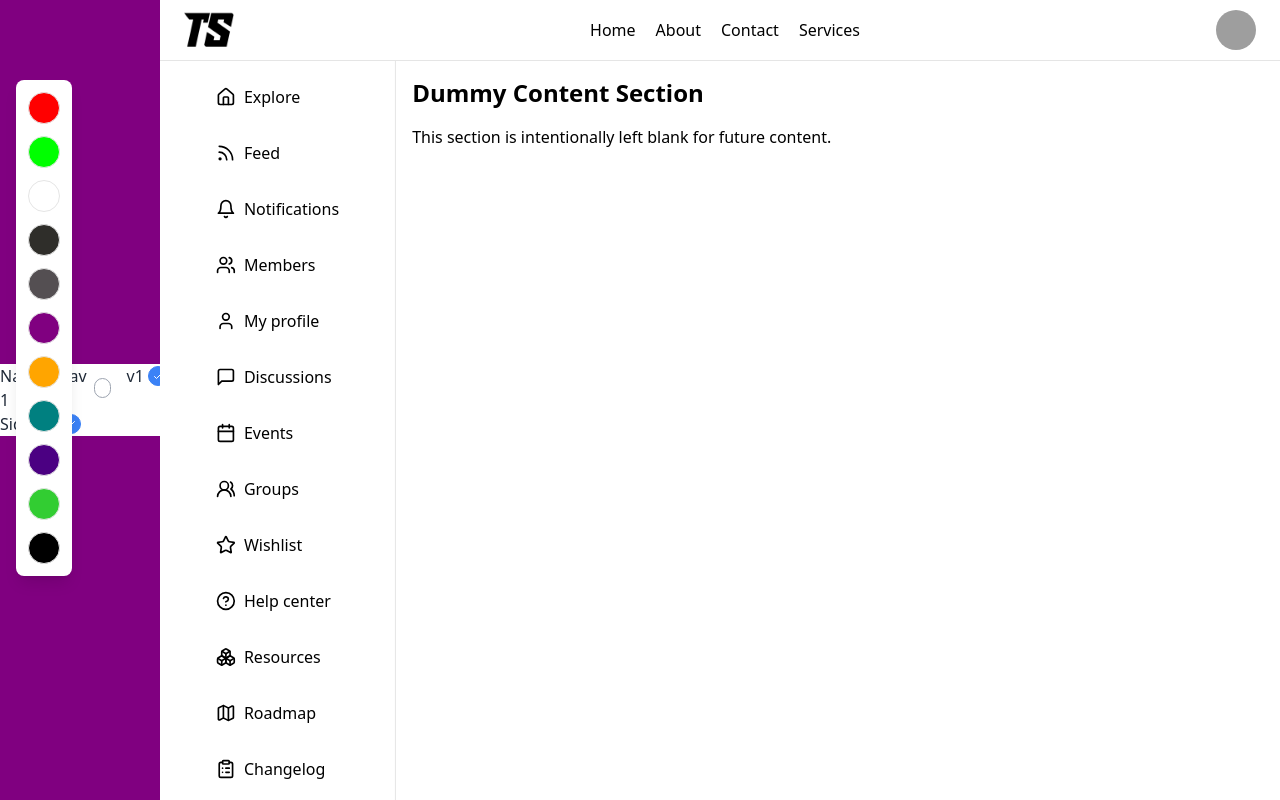
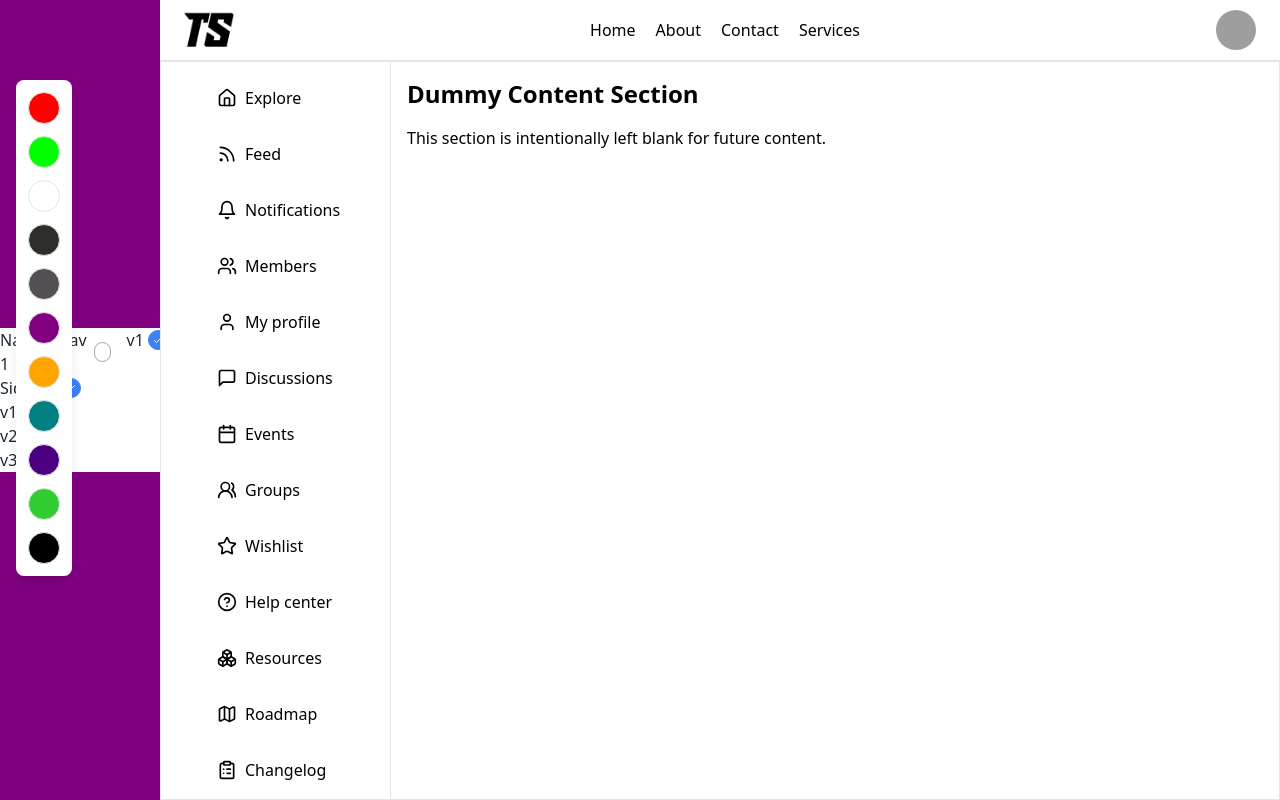
Before and after one commit to ayoubfatah/web-design-lab, a Next.js app: page /FakeWebsiteComponents/FakeWebsiteContent in a window 1280 px wide. Built offline with nearby package versions, Linux system fonts and the light colour scheme; grey boxes are pictures that could not be loaded; what tailwindcss-motion would draw is missing.

Commit message:
finishing sidebars

```diff
--- a/pages/FakeWebsiteComponents/FakeWebsiteContent.tsx
+++ b/pages/FakeWebsiteComponents/FakeWebsiteContent.tsx
@@ -21,6 +21,10 @@ import {
   Briefcase,
 } from "lucide-react";
 import { RoundedCheckbox } from "./RoundedCheckbox";
+import { cn } from "@/lib/utils";
+
+const SidebarAnimation =
+  "motion-translate-x-in-[-27%] motion-translate-y-in-[0%] motion-opacity-in-[0%] motion-blur-in-[5px] motion-duration-[0.35s] motion-duration-[0.53s]/translate";
 
 const navItems = [
   { icon: Home, label: "Explore" },
@@ -36,6 +40,59 @@ const navItems = [
   { icon: Boxes, label: "Resources" },
   { icon: Map, label: "Roadmap" },
   { icon: ClipboardList, label: "Changelog" },
+];
+
+const navItems2 = [
+  {
+    group: "Main",
+    items: [
+      { icon: Home, label: "Explore" },
+      { icon: Rss, label: "Feed" },
+      { icon: Bell, label: "Notifications" },
+    ],
+  },
+  {
+    group: "Social",
+    items: [
+      { icon: Users, label: "Members" },
+      { icon: User, label: "My profile" },
+      { icon: MessageSquare, label: "Discussions" },
+    ],
+  },
+  {
+    group: "Activities",
+    items: [
+      { icon: Calendar, label: "Events" },
+      { icon: UsersRound, label: "Groups" },
+      { icon: Star, label: "Wishlist" },
+    ],
+  },
+  {
+    group: "Support",
+    items: [
+      { icon: HelpCircle, label: "Help center" },
+      { icon: Boxes, label: "Resources" },
+      { icon: Map, label: "Roadmap" },
+      { icon: ClipboardList, label: "Changelog" },
+      { icon: Briefcase, label: "Job board" },
+    ],
+  },
+];
+
+const navItems3 = [
+  { icon: Home },
+  { icon: Rss },
+  { icon: Bell },
+  { icon: Users },
+  { icon: User },
+  { icon: MessageSquare },
+  { icon: Calendar },
+  { icon: UsersRound },
+  { icon: Star },
+  { icon: HelpCircle },
+  { icon: Boxes },
+  { icon: Map },
+  { icon: ClipboardList },
 ];
 
 const colors = [
@@ -69,6 +126,7 @@ export default function FakeWebsiteContent() {
   const [nav2v, setNav2v] = useState<number>(1);
   const [nav1v, setNav1v] = useState<number>(1);
   const [navBarSHowing, setNavBarSHowing] = useState<number>(1);
+  const [sideBarShowing, setSideBarShowing] = useState<number>(1);
 
   const handleSidebarToggle = () => {
     setShowSidebar((prevState) => !prevState);
@@ -84,14 +142,23 @@ export default function FakeWebsiteContent() {
 
         <DraggableColorPalette colors={colors} />
 
-        <div className="flex h-full bg-white overflow-hidden">
-          {showSidebar ? (
-            <motion.ul
-              className="px-12 flex flex-col pt-4 border-r-[1px]  bg-white items-start gap-4 justify"
-              initial={{ x: -200 }}
-              animate={{ x: 0 }}
-              exit={{ x: -200 }}
-              transition={{ ease: "anticipate" }}
+        <div
+          className={cn(
+            "grid bg-white h-full border overflow-hidden transition-all duration-150 ease-in-out",
+            {
+              "grid-cols-[230px,1fr]": showSidebar && sideBarShowing !== 3,
+              "grid-cols-[60px,1fr]": showSidebar && sideBarShowing === 3,
+              "grid-cols-[0px,1fr]": !showSidebar,
+            }
+          )}
+        >
+          <div>
+            {showSidebar && (
+              <div className="border-r-[1px] h-full">
+                <ul>
+                  {sideBarShowing === 1 && (
+                    <div
+                      className={`${SidebarAnimation} px-12 flex flex-col pt-4  bg-white items-start gap-4 justify`}
                     >
                       {navItems.map((item, index) => (
                         <li
@@ -102,15 +169,55 @@ export default function FakeWebsiteContent() {
                           <span>{item.label}</span>
                         </li>
                       ))}
-            </motion.ul>
-          ) : (
-            <motion.div
-              initial={{ x: 200, opacity: 1 }}
-              animate={{ x: 0, opacity: 1 }}
-              exit={{ x: 200, opacity: 0 }}
-              transition={{ ease: "easeInOut", duration: 0.2 }}
-              className="bg-white text-black flex-grow "
+                    </div>
+                  )}
+                  {sideBarShowing === 2 && (
+                    <div className={` px-3 py-5 `}>
+                      {navItems2.map((group, groupIndex) => (
+                        <div
+                          key={group.group}
+                          className={`${SidebarAnimation} mb-6`}
                         >
+                          <h2 className="px-4 mb-2 text-xs font-semibold text-purple-600 dark:text-purple-300 uppercase tracking-wider">
+                            {group.group}
+                          </h2>
+                          <div className="space-y-1">
+                            {group.items.map((item, itemIndex) => (
+                              <a
+                                key={item.label}
+                                href="#"
+                                className="flex items-center gap-3 px-4 py-2 text-sm text-gray-700 dark:text-gray-300 rounded-lg transition-all duration-200 hover:bg-gradient-to-r hover:from-purple-500/10 hover:to-pink-500/10 hover:text-purple-700 dark:hover:text-purple-300 group"
+                              >
+                                <item.icon className="w-5 h-5 transition-transform duration-200 group-hover:scale-110" />
+                                <span>{item.label}</span>
+                              </a>
+                            ))}
+                          </div>
+                        </div>
+                      ))}
+                    </div>
+                  )}
+                  {sideBarShowing === 3 && (
+                    <div
+                      className={`${SidebarAnimation}  flex flex-col pt-4    bg-white h-full gap-4 justify-center items-center`}
+                    >
+                      {navItems3.map((item, index) => (
+                        <li
+                          key={index}
+                          className="flex items-center gap-2 text-black rounded-md p-2 transition-colors"
+                        >
+                          <item.icon className="w-5 h-5" />
+                        </li>
+                      ))}
+                    </div>
+                  )}
+                </ul>
+              </div>
+            )}
+          </div>
+
+          <ColorChangeElement initialColor="white">
+            <div className=" text-black flex-grow ">
               <div className="p-4">
                 <h2 className="text-2xl font-bold mb-4">
                   Dummy Content Section
@@ -119,26 +226,8 @@ export default function FakeWebsiteContent() {
                   This section is intentionally left blank for future content.
                 </p>
               </div>
-            </motion.div>
-          )}
-          {showSidebar && (
-            <motion.div
-              initial={{ x: -200, opacity: 1 }}
-              animate={{ x: 0, opacity: 1 }}
-              exit={{ x: 200, opacity: 0 }}
-              transition={{ ease: "easeInOut", duration: 0.2 }}
-              className="bg-white text-black flex-grow "
-            >
-              <div className="p-4">
-                <h2 className="text-2xl font-bold mb-4">
-                  Dummy Content Section
-                </h2>
-                <p>
-                  This section is intentionally left blank for future content.
-                </p>
             </div>
-            </motion.div>
-          )}
+          </ColorChangeElement>
         </div>
       </div>
 
@@ -163,6 +252,27 @@ export default function FakeWebsiteContent() {
               onChange={handleSidebarToggle}
               label="Sidebar"
             />
+            <RoundedCheckbox
+              checked={sideBarShowing === 1}
+              onChange={() => {
+                setSideBarShowing(1);
+              }}
+              label="v1"
+            />
+            <RoundedCheckbox
+              checked={sideBarShowing === 2}
+              onChange={() => {
+                setSideBarShowing(2);
+              }}
+              label="v2"
+            />
+            <RoundedCheckbox
+              checked={sideBarShowing === 3}
+              onChange={() => {
+                setSideBarShowing(3);
+              }}
+              label="v3"
+            />
           </div>
         </ColorChangeElement>
       </ColorChangeElement>
```
Lines whose indentation alone changed are shown as unchanged.
